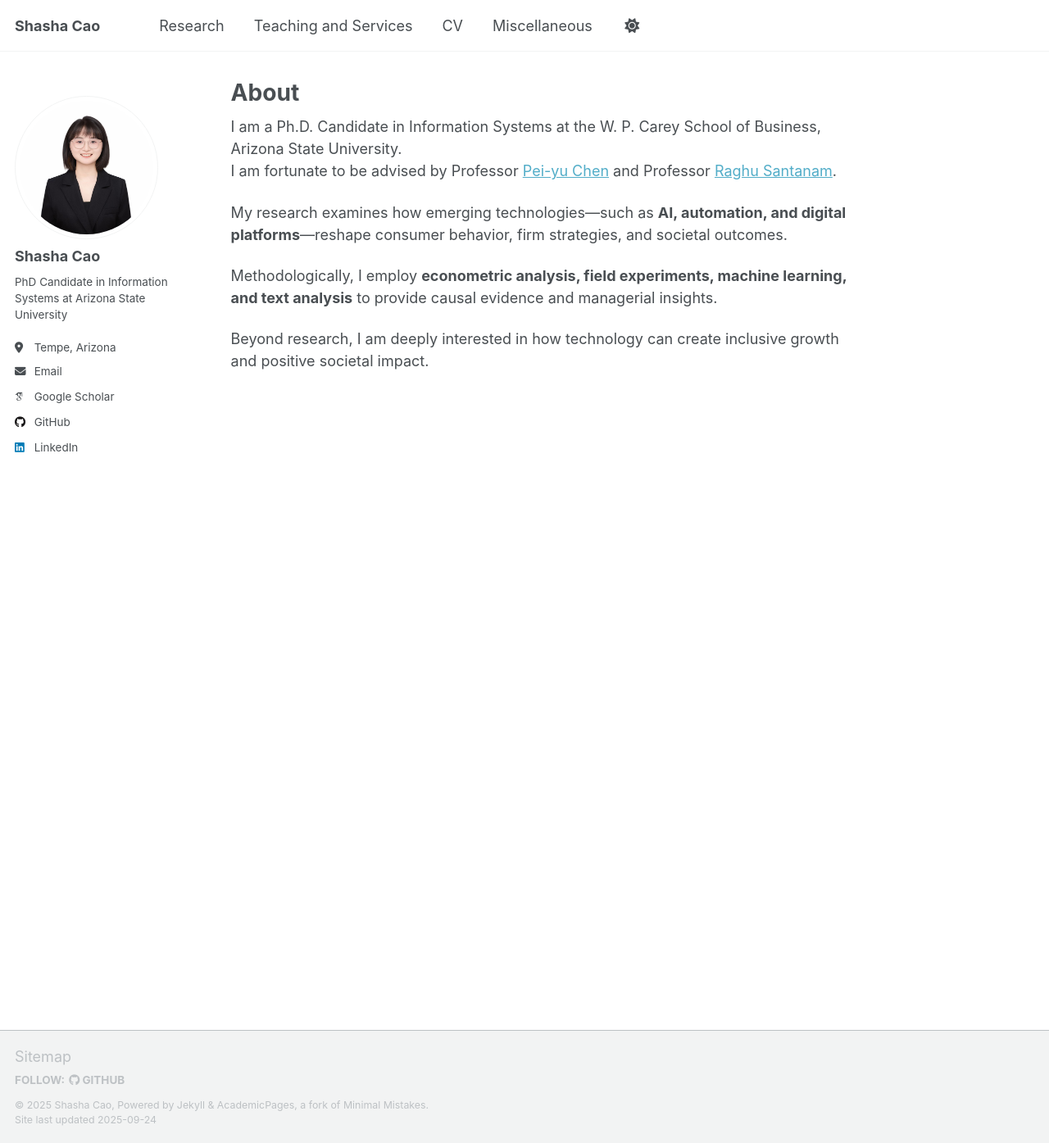
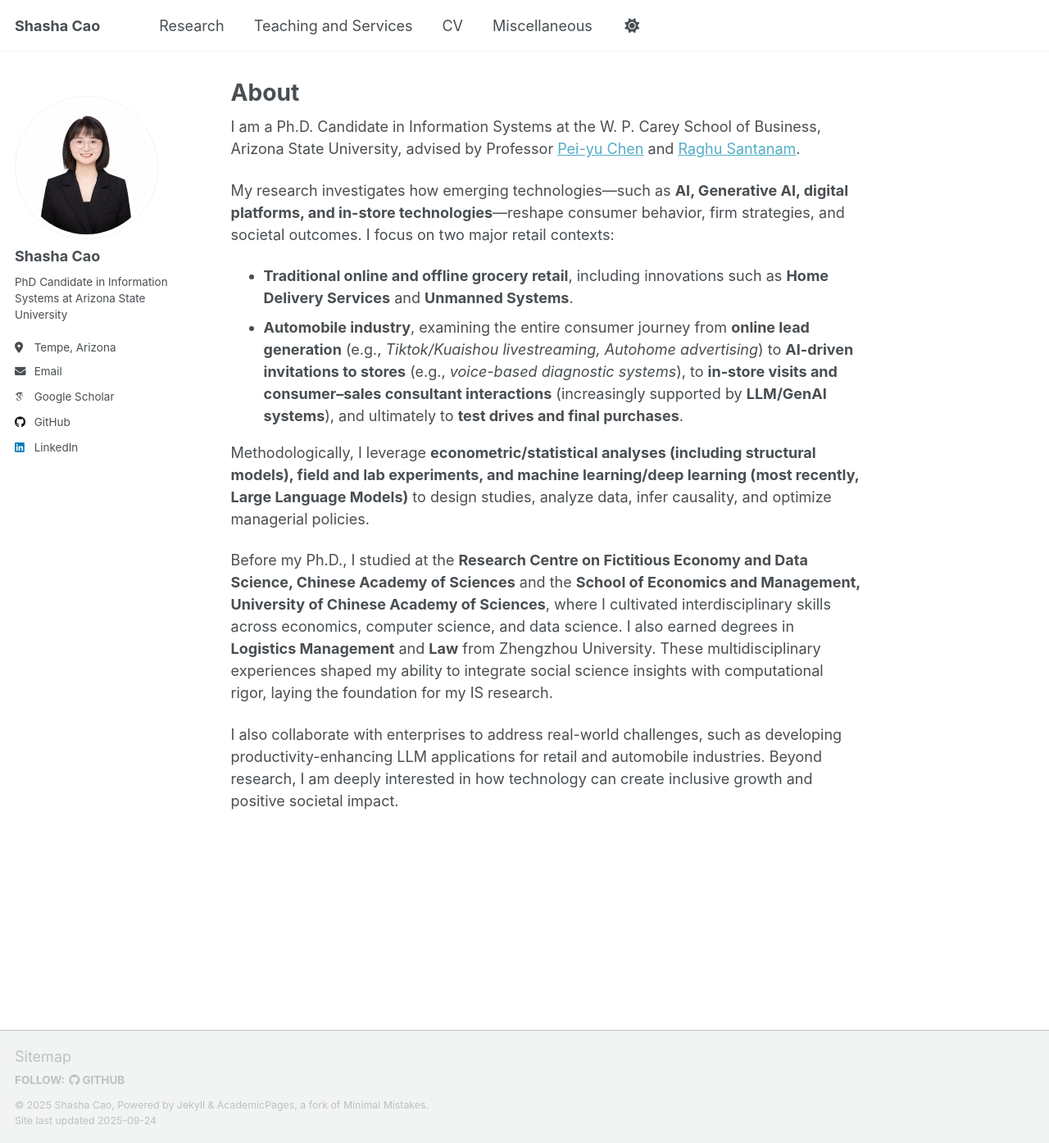
Before and after one commit to Desertshasha/shashacao.github.io, a Jekyll site: the page built from _pages/about.md, in a window 1280 px wide and 1395 px high. Shown: the whole window at 82% size. Built offline with Jekyll 4.4.1, drawn with Linux system fonts in a browser that asks for light colours; some web fonts are replaced; a script that is not in the unit is left out.

Commit message:
Update about.md

```diff
--- a/_pages/about.md
+++ b/_pages/about.md
@@ -4,12 +4,14 @@ title: "About"
 author_profile: true
 ---
 
-I am a Ph.D. Candidate in Information Systems at the W. P. Carey School of Business, Arizona State University.
-I am fortunate to be advised by Professor [Pei-yu Chen](https://search.asu.edu/profile/2217544) and Professor [Raghu Santanam](https://search.asu.edu/profile/192381).
+I am a Ph.D. Candidate in Information Systems at the W. P. Carey School of Business, Arizona State University, advised by Professor [Pei-yu Chen](https://search.asu.edu/profile/2217544) and [Raghu Santanam](https://search.asu.edu/profile/192381).
 
-My research examines how emerging technologies—such as **AI, automation, and digital platforms**—reshape consumer behavior, firm strategies, and societal outcomes.
+My research investigates how emerging technologies—such as **AI, Generative AI, digital platforms, and in-store technologies**—reshape consumer behavior, firm strategies, and societal outcomes. I focus on two major retail contexts:
+- **Traditional online and offline grocery retail**, including innovations such as **Home Delivery Services** and **Unmanned Systems**.
+- **Automobile industry**, examining the entire consumer journey from **online lead generation** (e.g., *Tiktok/Kuaishou livestreaming, Autohome advertising*) to **AI-driven invitations to stores** (e.g., *voice-based diagnostic systems*), to **in-store visits and consumer–sales consultant interactions** (increasingly supported by **LLM/GenAI systems**), and ultimately to **test drives and final purchases**.
 
+Methodologically, I leverage **econometric/statistical analyses (including structural models), field and lab experiments, and machine learning/deep learning (most recently, Large Language Models)** to design studies, analyze data, infer causality, and optimize managerial policies.
 
-Methodologically, I employ **econometric analysis, field experiments, machine learning, and text analysis** to provide causal evidence and managerial insights.
+Before my Ph.D., I studied at the **Research Centre on Fictitious Economy and Data Science, Chinese Academy of Sciences** and the **School of Economics and Management, University of Chinese Academy of Sciences**, where I cultivated interdisciplinary skills across economics, computer science, and data science. I also earned degrees in **Logistics Management** and **Law** from Zhengzhou University. These multidisciplinary experiences shaped my ability to integrate social science insights with computational rigor, laying the foundation for my IS research.
 
-Beyond research, I am deeply interested in how technology can create inclusive growth and positive societal impact.
+I also collaborate with enterprises to address real-world challenges, such as developing productivity-enhancing LLM applications for retail and automobile industries. Beyond research, I am deeply interested in how technology can create inclusive growth and positive societal impact.
```
